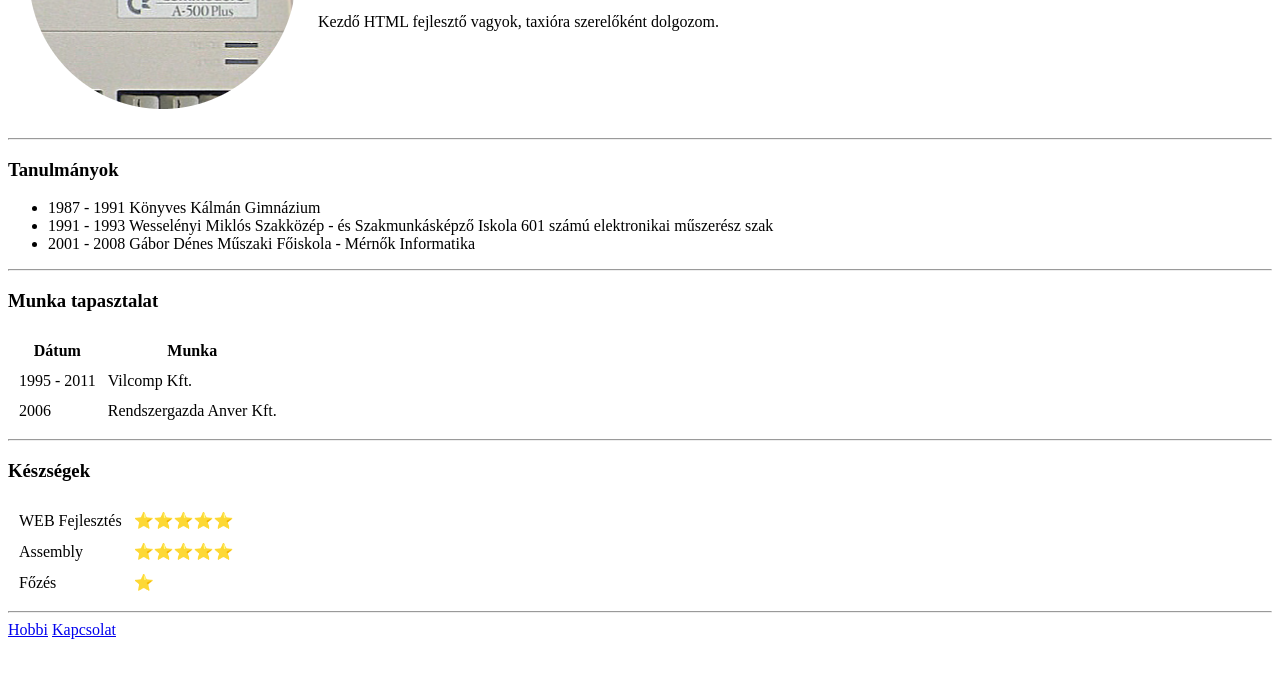
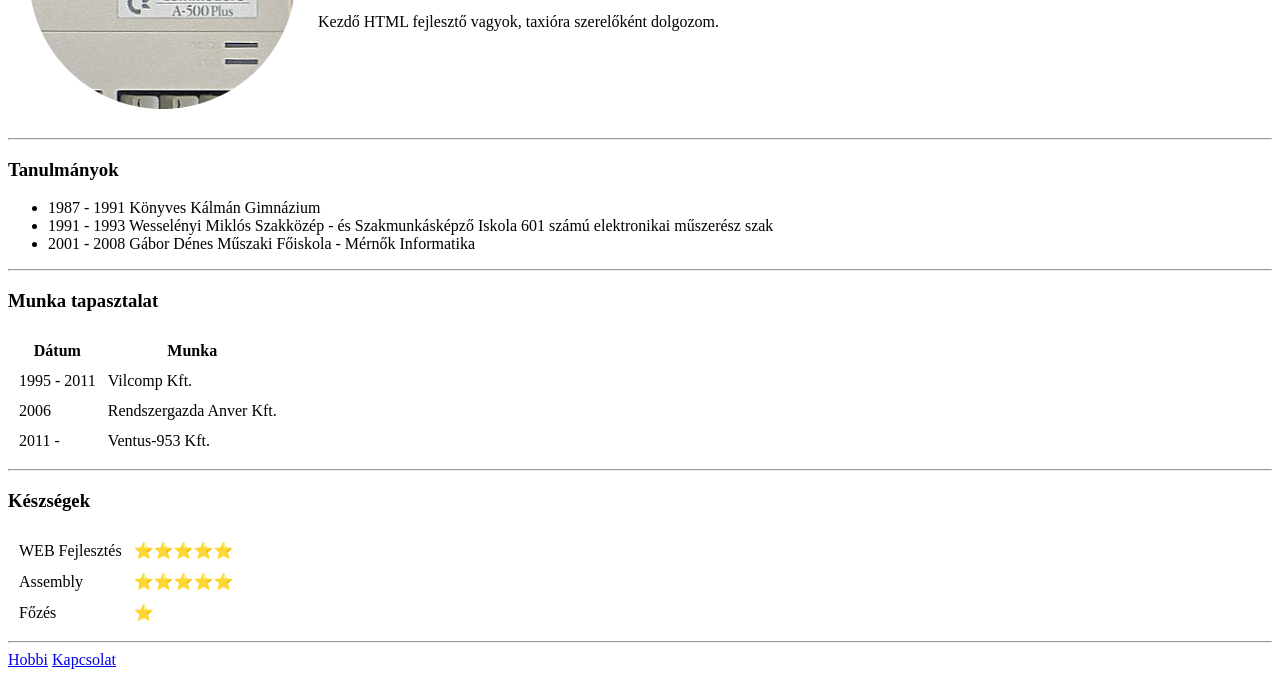
Before and after one commit to filippos1972/cv, a plain HTML site: page index.html in a window 1280 px wide. Shown: the part 187-864 px from the top of the page. Before the commit the page ends 834 px from the top, so only its background shows below. Drawn offline with Linux system fonts and the light colour scheme.

Commit message:
Update index.html

```diff
--- a/index.html
+++ b/index.html
@@ -39,6 +39,10 @@
       <td>2006</td>
       <td>Rendszergazda Anver Kft.</td>
     </tr>
+    <tr>
+      <td>2011 - </td>
+      <td>Ventus-953 Kft.</td>
+    </tr>
   </table>
 <hr>
   <h3>Készségek</h3>
```
